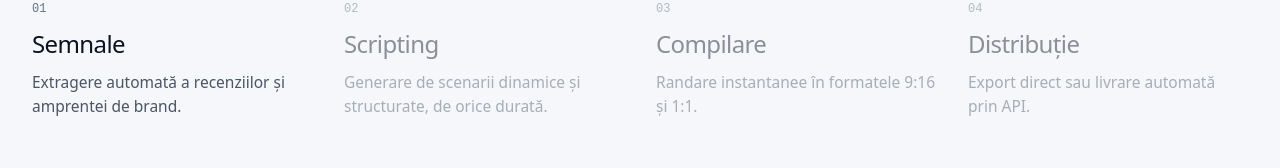
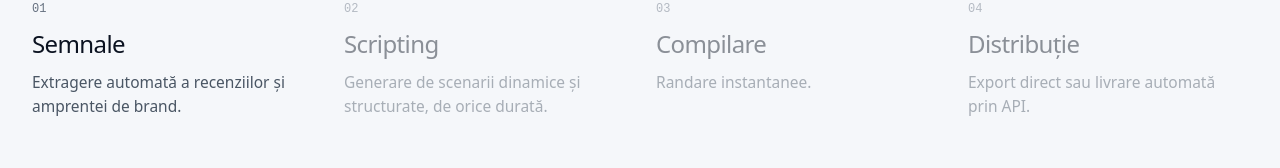
Before and after one commit to exedria-tech/exedria-landing, a React (Vite) app: page /servicii#cum-lucram in a window 1280 px wide. Shown: the part 4073-4241 px from the top of the page. Built offline with nearby package versions, Linux system fonts and the light colour scheme; no server answers.

Commit message:
Shorten the Compile step copy
Co-Authored-By: Claude Opus 5.5 (1M context) <noreply@anthropic.com>
Claude-Session: https://claude.ai/code/session_01UgqSRCsWkr2Bq88or12pEr

```diff
--- a/src/i18n.tsx
+++ b/src/i18n.tsx
@@ -111,7 +111,7 @@ export const ro = {
       },
       {
         name: 'Compilare',
-        body: 'Randare instantanee în formatele 9:16 și 1:1.',
+        body: 'Randare instantanee.',
         out: ['9:16', '1:1', 'QA'],
       },
       {
@@ -354,7 +354,7 @@ const en: Copy = {
       },
       {
         name: 'Compile',
-        body: 'Instant programmatic rendering across 9:16 and 1:1.',
+        body: 'Instant rendering.',
         out: ['9:16', '1:1', 'QA'],
       },
       {
```
